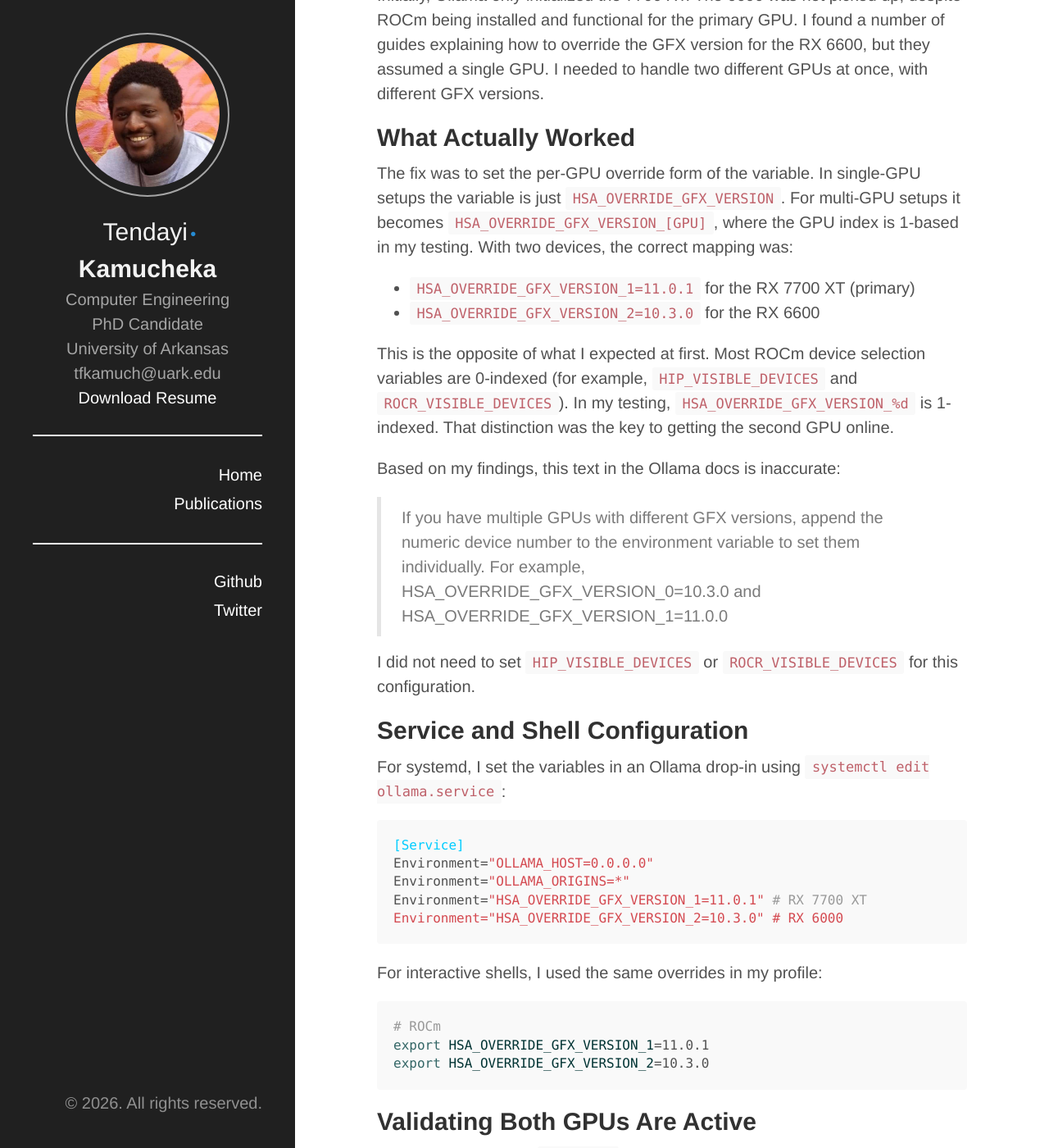
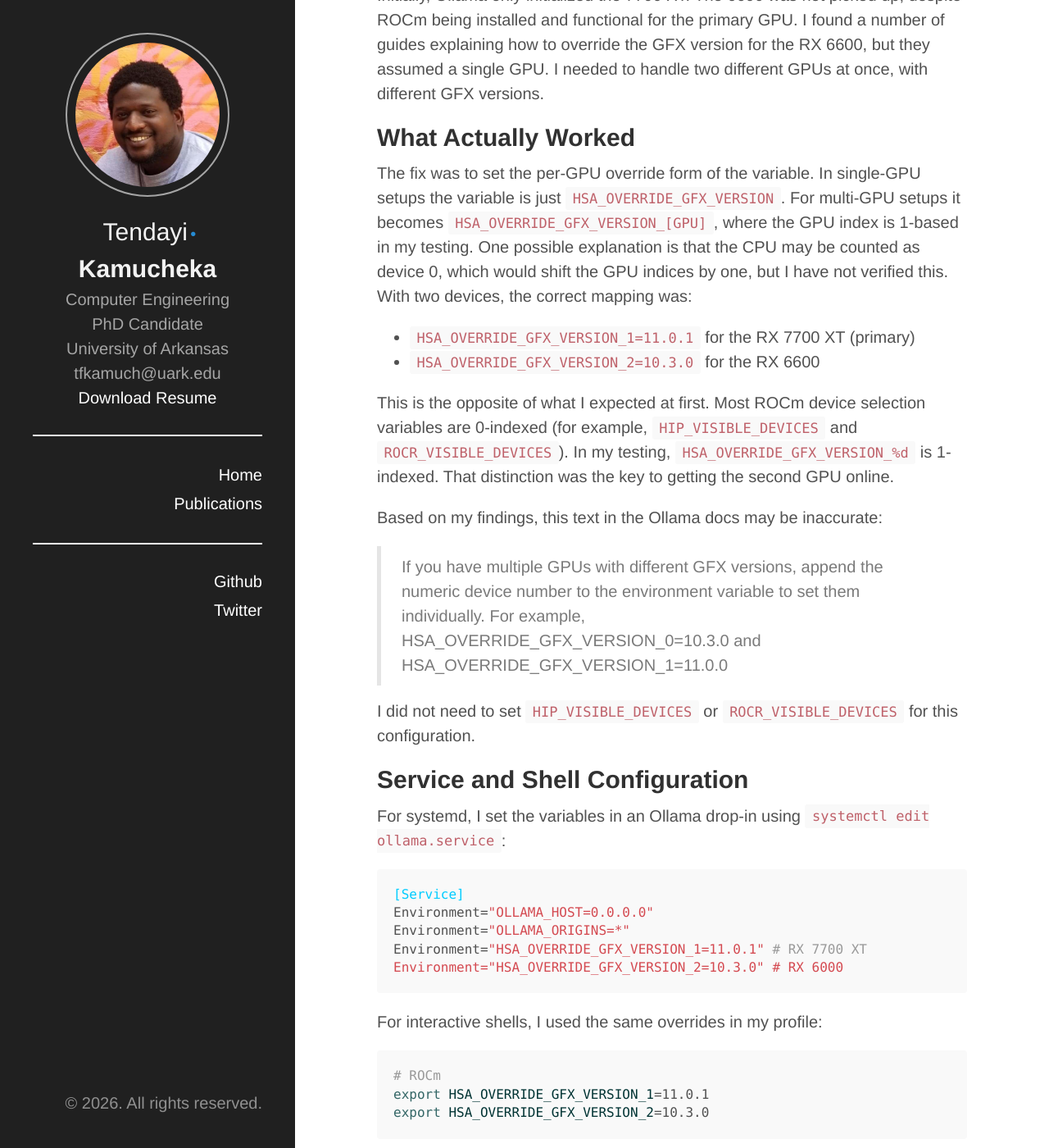
Before and after one commit to tkamucheka/tkamucheka.github.io, a Jekyll site: the page built from _posts/2026-02-08-ollama-dual-rocm-gpu.md, in a window 1280 px wide and 1400 px high, scrolled down 769 px. Shown: the whole window at 82% size. Built offline with Jekyll 4.4.1, drawn with Linux system fonts in a browser that asks for light colours.

Commit message:
Clarify GPU index handling in multi-GPU setups and update inaccuracies in Ollama documentation reference

````diff
--- a/_posts/2026-02-08-ollama-dual-rocm-gpu.md
+++ b/_posts/2026-02-08-ollama-dual-rocm-gpu.md
@@ -21,14 +21,14 @@ Initially, Ollama only initialized the 7700 XT. The 6600 was not picked up, desp
 
 ## What Actually Worked
 
-The fix was to set the per-GPU override form of the variable. In single-GPU setups the variable is just `HSA_OVERRIDE_GFX_VERSION`. For multi-GPU setups it becomes `HSA_OVERRIDE_GFX_VERSION_[GPU]`, where the GPU index is 1-based in my testing. With two devices, the correct mapping was:
+The fix was to set the per-GPU override form of the variable. In single-GPU setups the variable is just `HSA_OVERRIDE_GFX_VERSION`. For multi-GPU setups it becomes `HSA_OVERRIDE_GFX_VERSION_[GPU]`, where the GPU index is 1-based in my testing. One possible explanation is that the CPU may be counted as device 0, which would shift the GPU indices by one, but I have not verified this. With two devices, the correct mapping was:
 
 - `HSA_OVERRIDE_GFX_VERSION_1=11.0.1` for the RX 7700 XT (primary)
 - `HSA_OVERRIDE_GFX_VERSION_2=10.3.0` for the RX 6600
 
 This is the opposite of what I expected at first. Most ROCm device selection variables are 0-indexed (for example, `HIP_VISIBLE_DEVICES` and `ROCR_VISIBLE_DEVICES`). In my testing, `HSA_OVERRIDE_GFX_VERSION_%d` is 1-indexed. That distinction was the key to getting the second GPU online.
 
-Based on my findings, this text in the Ollama docs is inaccurate:
+Based on my findings, this text in the Ollama docs may be inaccurate:
 
 > If you have multiple GPUs with different GFX versions, append the numeric device number to the environment variable to set them individually. For example, HSA_OVERRIDE_GFX_VERSION_0=10.3.0 and HSA_OVERRIDE_GFX_VERSION_1=11.0.0
 
@@ -58,7 +58,8 @@ export HSA_OVERRIDE_GFX_VERSION_2=10.3.0
 
 The relevant signal in `rocm-smi` is the device list and VRAM usage. On a working setup, both devices should be visible and reported with non-zero VRAM percentages under load. Here is a trimmed example of the output, with the columns that matter:
 
-```
+```sh
+# rocm-smi
 Device  Node  IDs           ...  Power  ...  VRAM%  GPU%
 0       1     0x747e, 46094 ...  59.0W  ...  70%    1%
 1       2     0x73ff, 35521 ...  39.0W  ...  69%    43%
````
